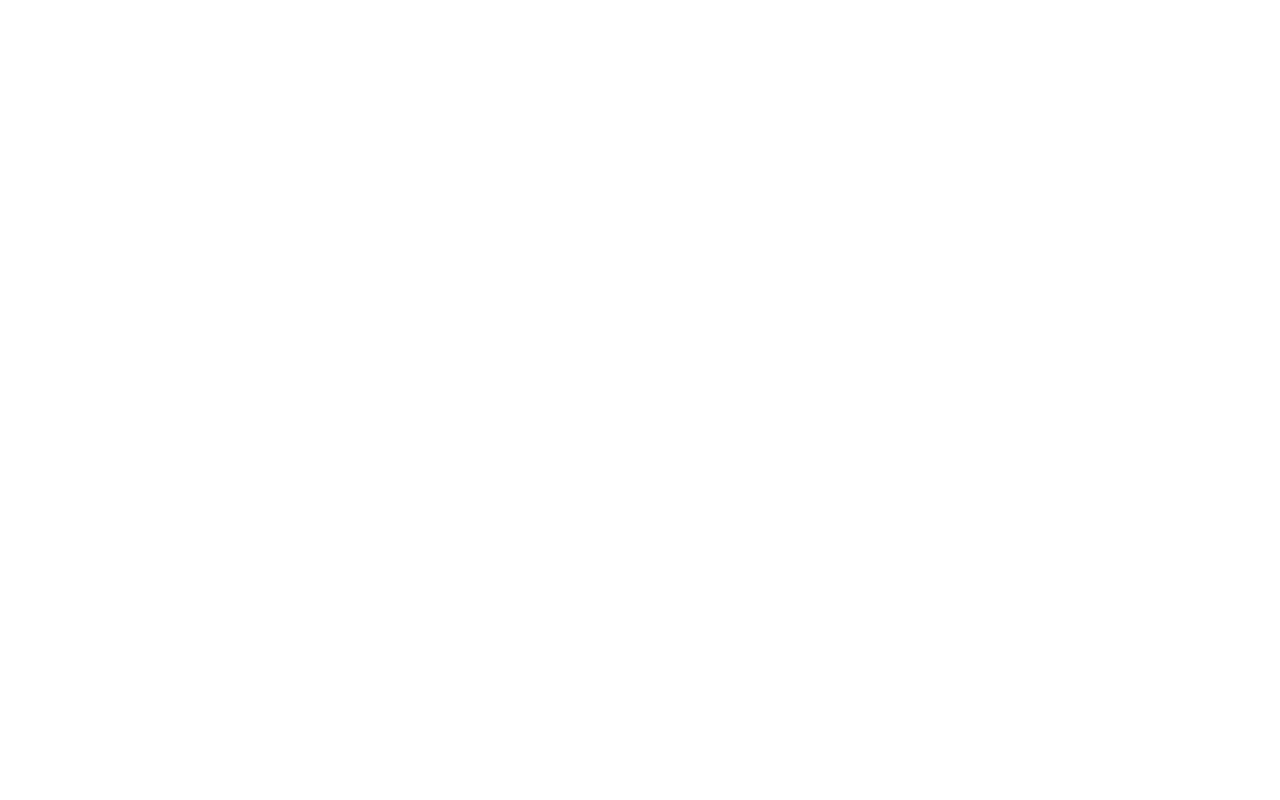
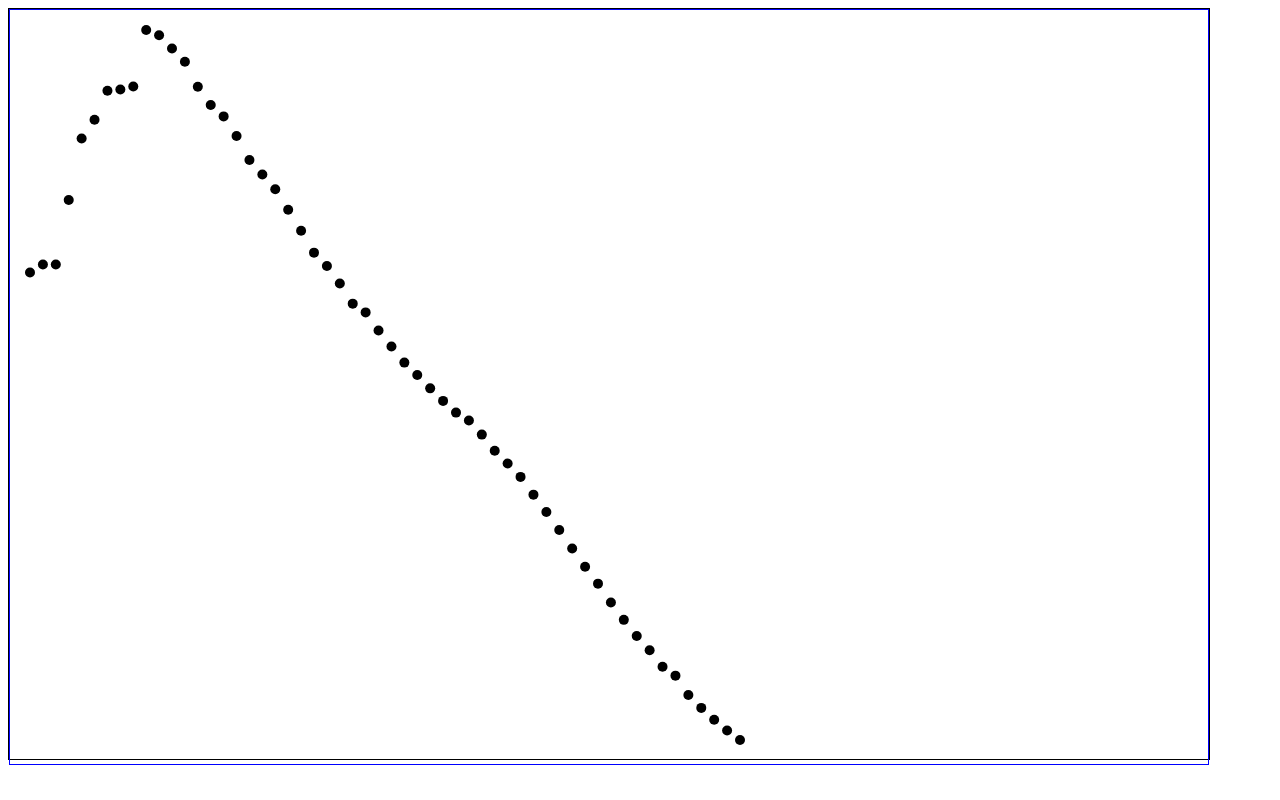
Before and after one commit to SupriyaGoleTW/data_visualization, a plain HTML site: page mortality_rate/index.html in a window 1280 px wide. Drawn offline with Linux system fonts and the light colour scheme.

Commit message:
Prasun/Supriya - basic visulization of mortality data yearwise.

```diff
--- a/mortality_rate/index.html
+++ b/mortality_rate/index.html
@@ -3,6 +3,7 @@
 <head>
     <meta charset="UTF-8">
     <title>Mortality Rates Data</title>
+    <link rel="stylesheet" href="stylesheet/styles.css">
     <script type="text/javascript" src="scripts/d3.v4.min.js"></script>
     <script type="text/javascript" src="scripts/visualizeMortalityRate.js"></script>
 </head>
--- a/mortality_rate/scripts/visualizeMortalityRate.js
+++ b/mortality_rate/scripts/visualizeMortalityRate.js
@@ -1,5 +1,3 @@
-var count = 0;
-
 var getAllYears = function (firstRecord) {
     var keys = Object.keys(firstRecord);
     keys.splice(keys.length - 2, 2);
@@ -25,21 +23,64 @@ var getDataPerYear = function (records) {
 };
 
 var getExtentMortalityRatePerYear = function (dataPerYear) { //todo refactor the duplication
-    var minVal = Object.keys(dataPerYear).reduce(function (year1, year2) {
-        return year1 < year2 ? year1 : year2;
+    var yearWiseData = Object.keys(dataPerYear).map(function (record) {
+        return dataPerYear[record];
     });
 
-    var maxVal = Object.keys(dataPerYear).reduce(function (year1, year2) {
-        return year1 > year2 ? year1 : year2;
-    });
+    var minVal = Math.min.apply(null, yearWiseData);
+    var maxVal = Math.max.apply(null, yearWiseData);
 
-    return [minVal,maxVal];
+    return [minVal, maxVal];
 };
 
+const OUTER_WIDTH = 1000;
+const OUTER_HEIGHT = 750;
+const MARGIN = 20;
+const INNER_HEIGHT = OUTER_HEIGHT - (2 * MARGIN);
+const INNER_WIDTH = OUTER_HEIGHT - (2 * MARGIN);
+
 d3.csv('data/mortalityRatesData.csv', function (records) {
+    var svg = d3.select('.container').append('svg')
+        .attr('height', OUTER_HEIGHT)
+        .attr('width', OUTER_WIDTH);
+
     var dataPerYear = getDataPerYear(records);
     var yearScale = d3.extent(Object.keys(dataPerYear));
     var mortalityRateScale = getExtentMortalityRatePerYear(dataPerYear);
-    var xScale = d3.utcYears(yearScale);
-    var yScale = d3.scaleLinear(mortalityRateScale);
+
+    var xScale = d3.scaleLinear()
+        .domain(yearScale)
+        .range([0, INNER_WIDTH]);
+
+    var yScale = d3.scaleLinear()
+        .domain(mortalityRateScale)
+        .range([INNER_HEIGHT, 0]);
+
+    var g = svg.append('g')
+        .attr('transform','translate('+MARGIN +','+MARGIN+')');
+
+    var line = d3.line()
+        .x(function(q){return xScale(q)})
+        .y(function(q){return yScale(dataPerYear[q])});
+
+    g.append('path')
+        .classed('mortality-rate', true)
+        .attr('d', line(dataPerYear));
+
+
+    g.selectAll('circle')
+        .data(Object.keys(dataPerYear))
+        .enter().append('circle')
+        .attr('r', 5);
+
+    g.selectAll('circle')
+        .attr('cx', function (r) {
+            return xScale(r);
+        })
+        .attr('cy', function (r) {
+            return yScale(dataPerYear[r])
+        })
+        .attr('class', 'rateToken');
+
+    g.selectAll('circle').exit().remove();
 });
--- a/mortality_rate/stylesheet/styles.css
+++ b/mortality_rate/stylesheet/styles.css
@@ -0,0 +1,9 @@
+body{
+    border:1px solid black;
+    height: 750px;
+    width: 1200px;
+}
+
+.container{
+    border:1px solid blue;
+}
```
